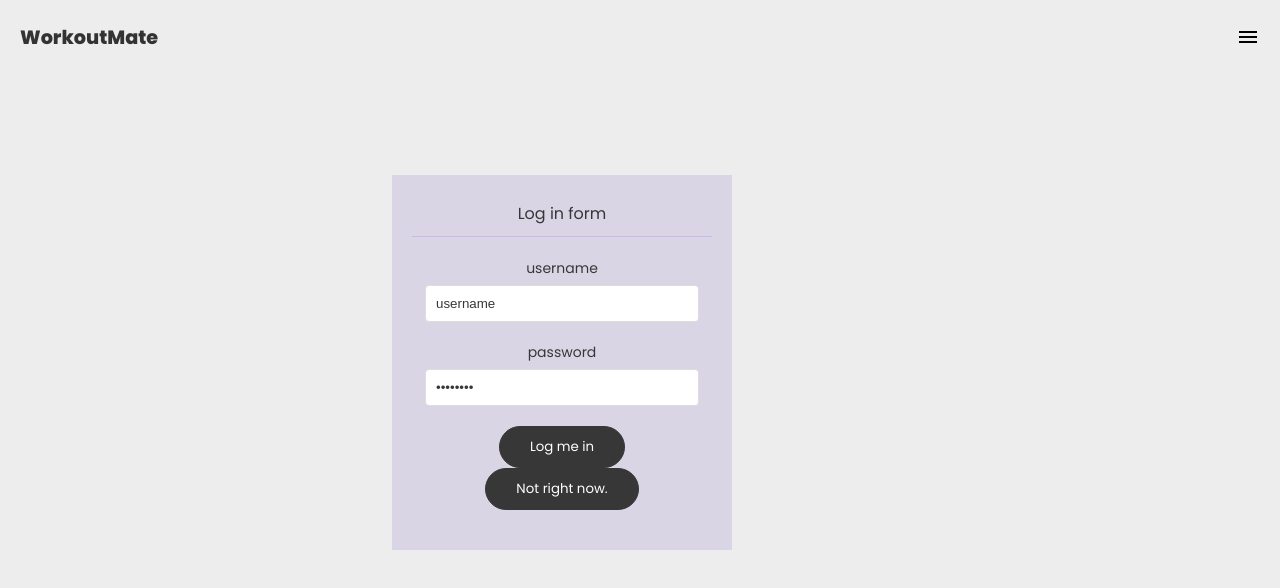
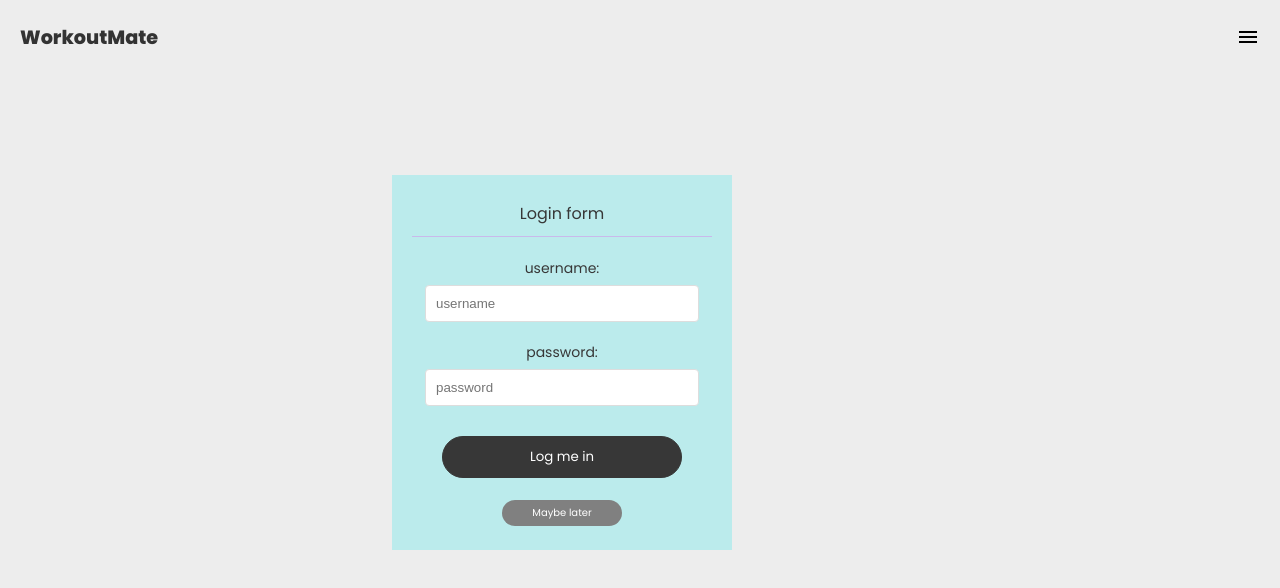
Before and after one commit to Marija-Kov/Workout-Mate, a React (Create React App) app in the folder frontend/: page /login in a window 1280 px wide. Shown: the top 588 px of the page. Built offline with nearby package versions, Linux system fonts and the light colour scheme.

Commit message:
Update LogIn.js

```diff
--- a/frontend/src/components/LogIn.js
+++ b/frontend/src/components/LogIn.js
@@ -1,28 +1,55 @@
 import React from 'react';
 import {Link} from 'react-router-dom';
+import { useUsersContext } from '../hooks/useUsersContext';
 
-export default function LogIn(props){
+export default function LogIn(){
+  console.log('login rendered')
+  const { dispatch } = useUsersContext();
+  const [username, setUsername] = React.useState('');
+  const [password, setPassword] = React.useState('');
+  const [error, setError] = React.useState(null);
+  const [invalidFields, setInvalidFields] = React.useState([]);
+
+  const handleSubmit = async (e) => {
+    e.preventDefault();
+    const user = {username, password};
+    const response = await fetch('/api/users');
+    const json = await response.json();
+    // try to fetch a single document with entered username
+    // works perfectly in postman
+    dispatch({type: 'GET_USER', payload: json})
+  }
+
 
     return (
-        <form className="signup">
-          <h4>Log in form</h4>
-          <label>username</label>
+        <form className="login">
+          <h4>Login form</h4>
+          <label>username:</label>
           <input
             type="text"
             name="username"
             id="username"
-            value="username"
+            placeholder="username"
+            value={username}
+            onChange={e=>setUsername(e.target.value)}
+            className={invalidFields.includes('username') ?
+                   'error' : ''}
             />
-        <label>password</label>
+        <label>password:</label>
           <input
             type="password"
             name="password"
             id="password"
-            value="password"
+            placeholder="password"
+            value={password}
+            onChange={e=>setPassword(e.target.value)}
+            className={invalidFields.includes('password') ?
+                   'error' : ''}
             />
-            <button>Log me in</button>
-            <br></br>
-            <Link to="/"><button>Not right now.</button></Link>
+            <div className="btns">
+            <button onClick={(e)=>handleSubmit(e)}>Log me in</button>
+            <Link to="/"><button className="nothanks">Maybe later</button></Link>
+            </div>
         </form>
 
     )
```
